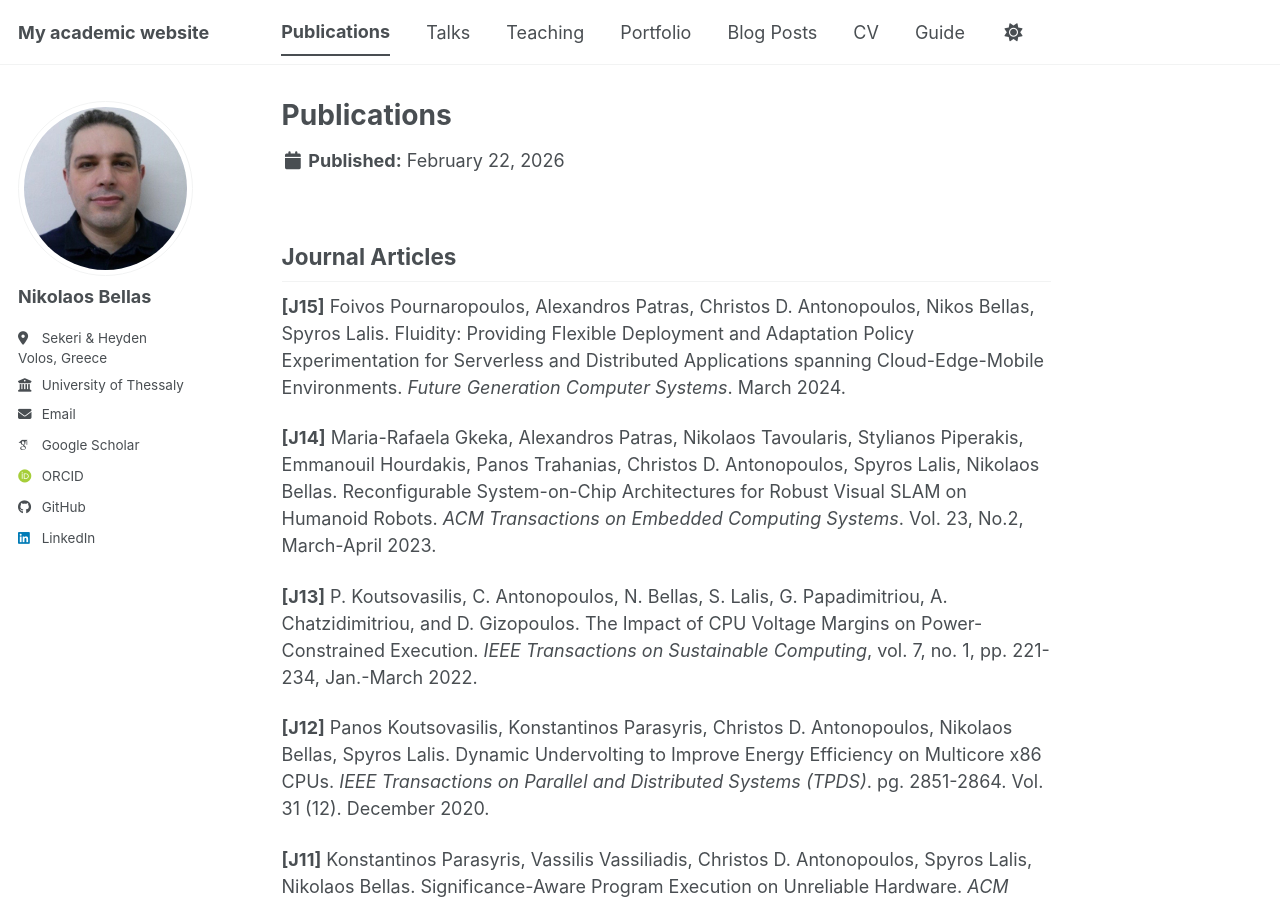
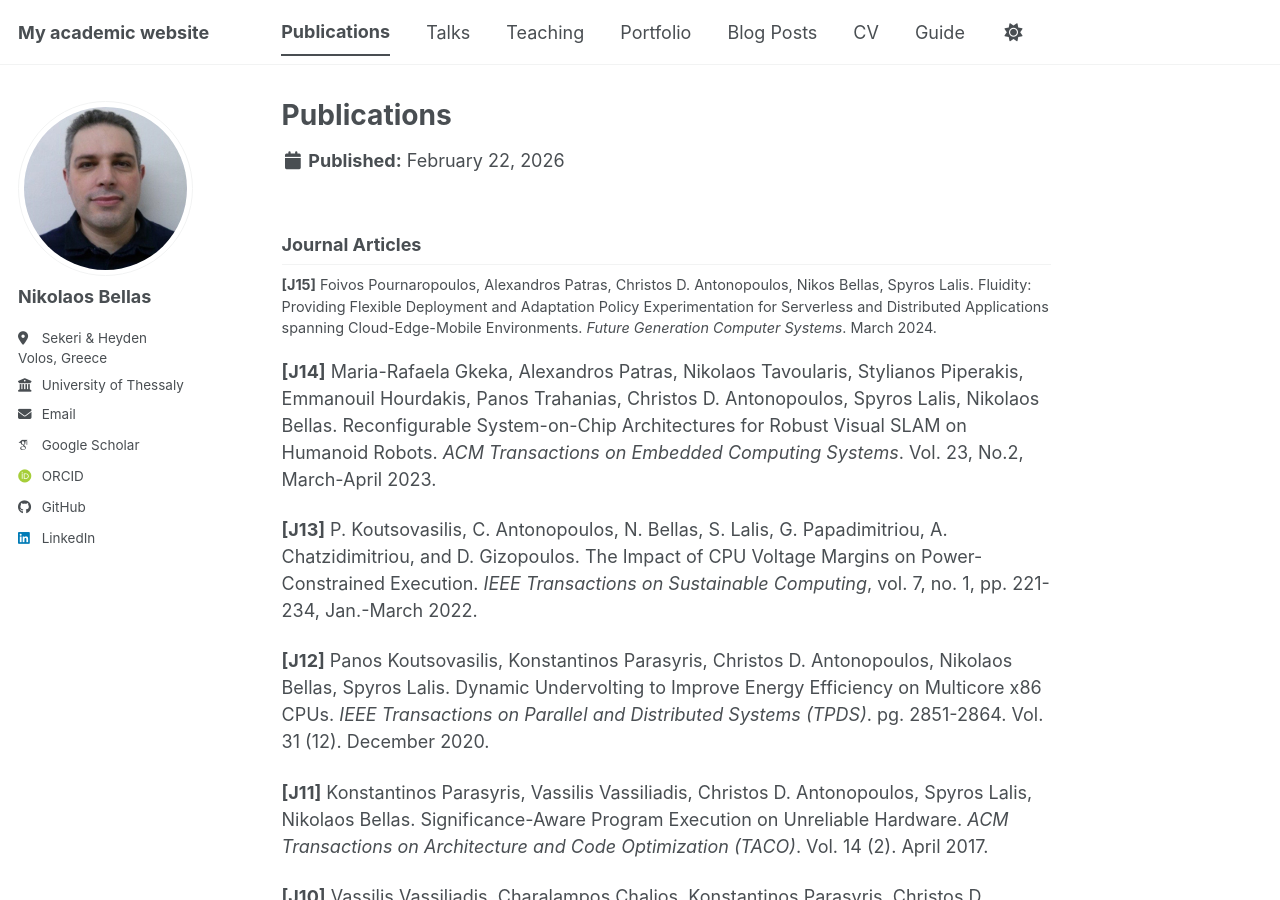
Before and after one commit to nbellas/nbellas.github.io, a Jekyll site: the page built from _publications/publications.md, in a window 1280 px wide and 900 px high. Built offline with Jekyll 4.4.1, drawn with Linux system fonts in a browser that asks for light colours; some web fonts are replaced; a script bundle is joined from its source files by our own code; library files that are not in the unit come from our copies.

Commit message:
Update publications.md

```diff
--- a/_publications/publications.md
+++ b/_publications/publications.md
@@ -6,11 +6,13 @@ author_profile: true
 classes:
   - publications-small
 ---
+<div style="font-size: 80%;" markdown="1">
 
 ## Journal Articles
 
 **[J15]** Foivos Pournaropoulos, Alexandros Patras, Christos D. Antonopoulos, Nikos Bellas, Spyros Lalis.
 Fluidity: Providing Flexible Deployment and Adaptation Policy Experimentation for Serverless and Distributed Applications spanning Cloud-Edge-Mobile Environments. *Future Generation Computer Systems*. March 2024.
+</div>
 
 **[J14]** Maria-Rafaela Gkeka, Alexandros Patras, Nikolaos Tavoularis, Stylianos Piperakis, Emmanouil Hourdakis, Panos Trahanias, Christos D. Antonopoulos, Spyros Lalis, Nikolaos Bellas. Reconfigurable System-on-Chip Architectures for Robust Visual SLAM on Humanoid Robots. *ACM Transactions on Embedded Computing Systems*. Vol. 23, No.2, March-April 2023.
 
```
